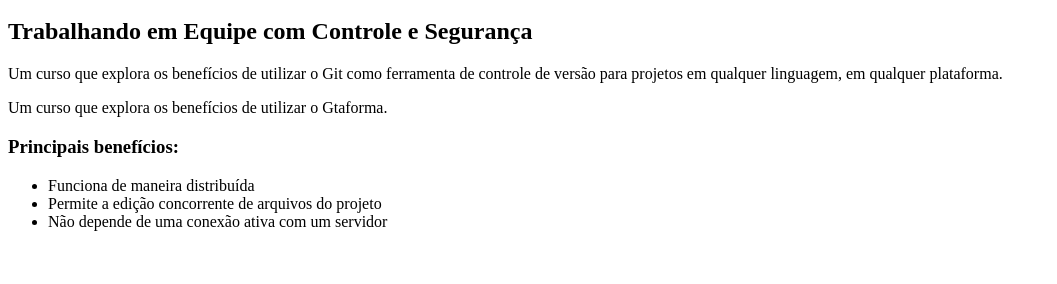
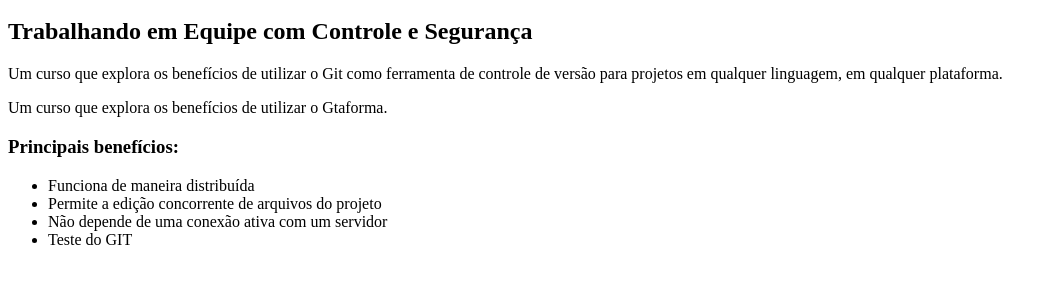
Before and after one commit to MateuVieira/curso-git, a plain HTML site: page index.html in a window 1280 px wide. Shown: the part 48-332 px from the top of the page, without its empty margins (0-1057 px from the left). Drawn offline with Linux system fonts and the light colour scheme.

Commit message:
adicao linha

```diff
--- a/index.html
+++ b/index.html
@@ -17,6 +17,8 @@
             <li>Permite a edição concorrente de arquivos do projeto</li>
             <li>Não depende de uma conexão ativa com um servidor</li>
 
+	    <li>Teste do GIT</li>
+
         </ul>
     </body>
 </html>
```
